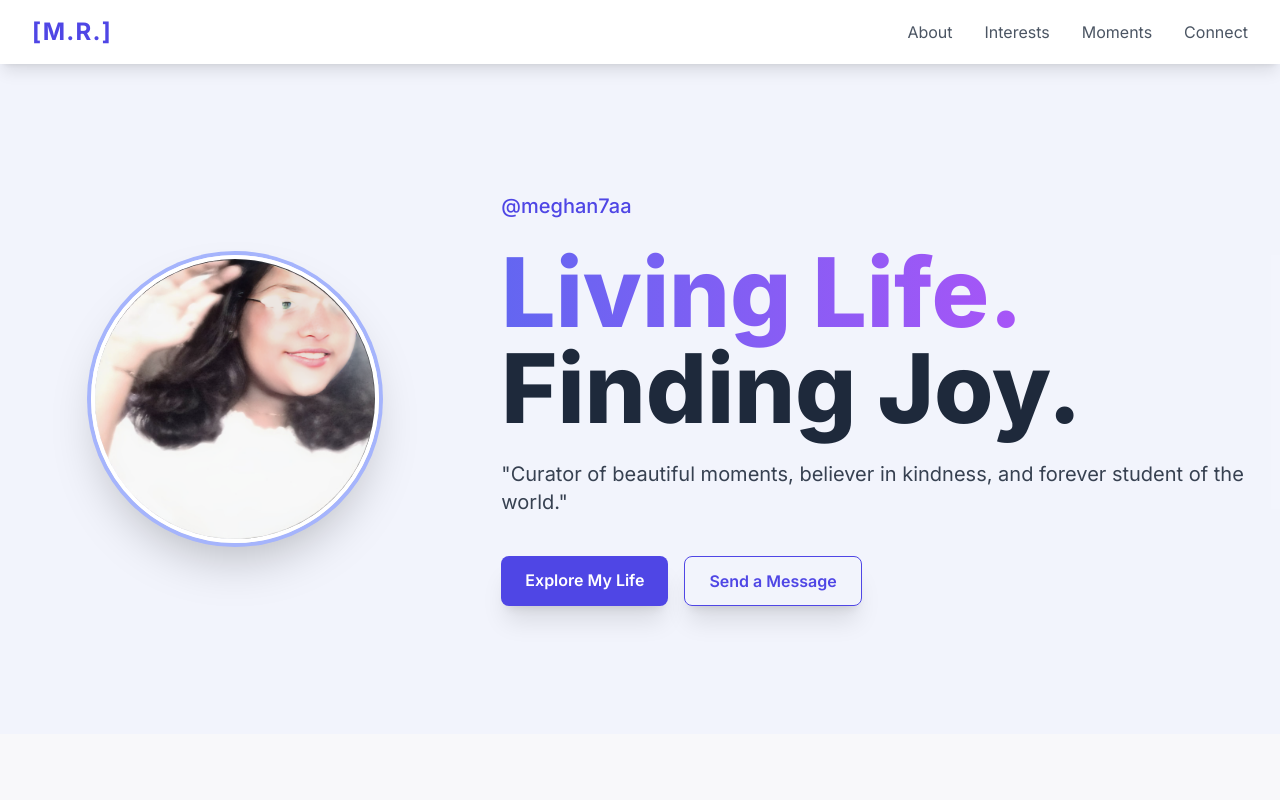
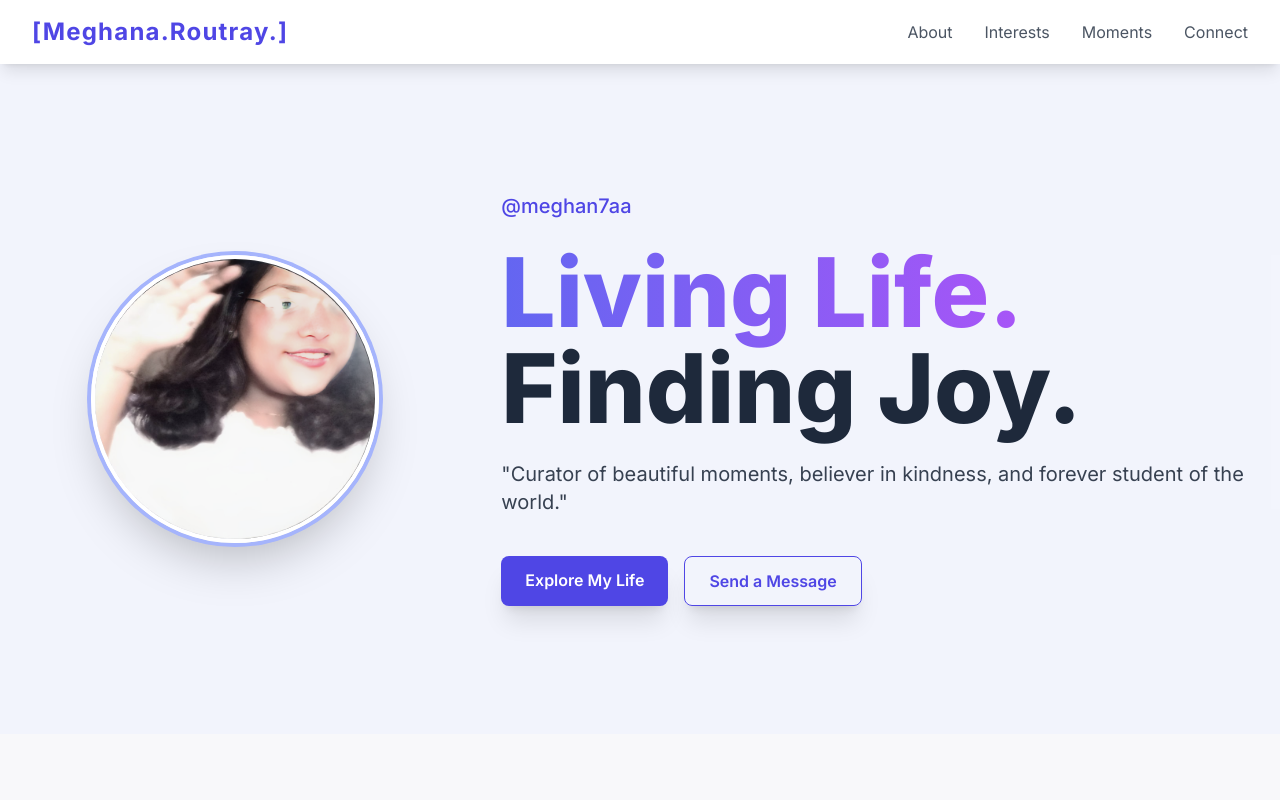
Before and after one commit to SatyamBhauu/Meghna, a plain HTML site: page index.html in a window 1280 px wide. Shown: the top 800 px of the page. Drawn offline with nearby package versions, Linux system fonts and the light colour scheme.

Commit message:
index.html

```diff
--- a/index.html
+++ b/index.html
@@ -48,7 +48,7 @@
             <div class="flex justify-between items-center h-16">
                 <!-- Logo/Name -->
                 <a href="#" class="text-2xl font-bold text-indigo-600 tracking-wider">
-                    [M.R.]
+                    [Meghana.Routray.]
                 </a>
 
                 <!-- Desktop Navigation (hidden on mobile, visible from medium screens up) -->
```
